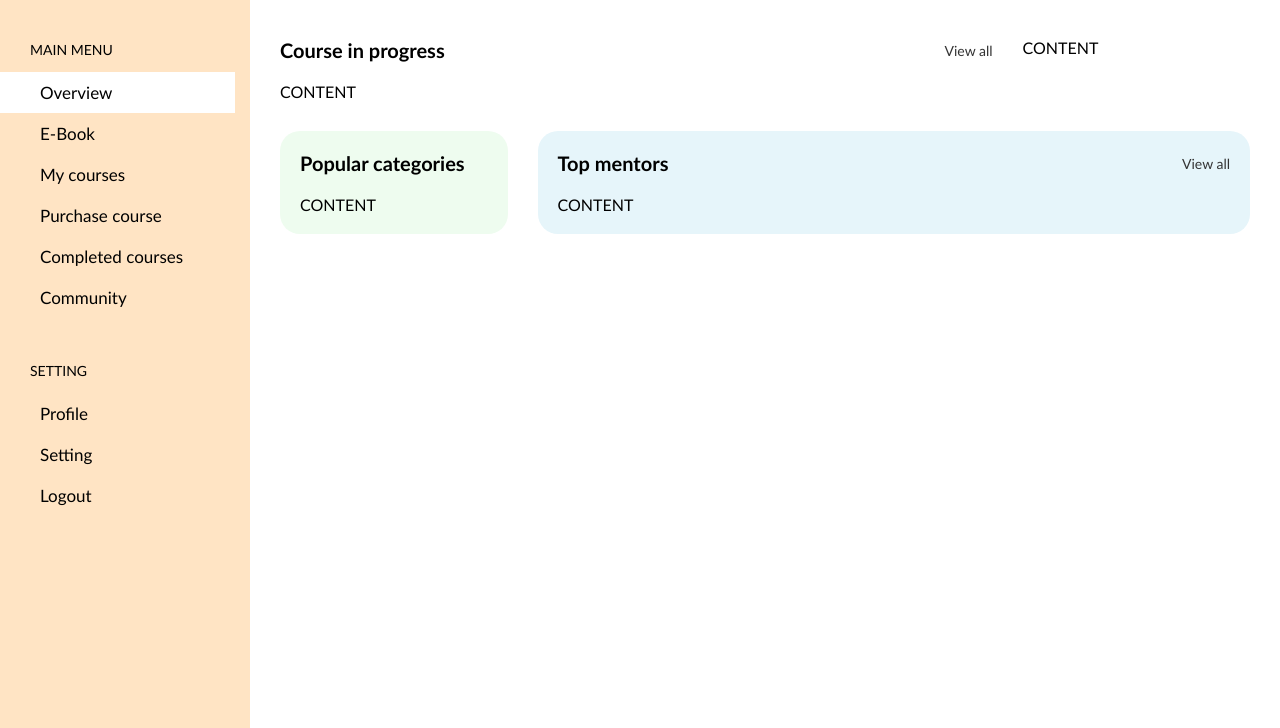
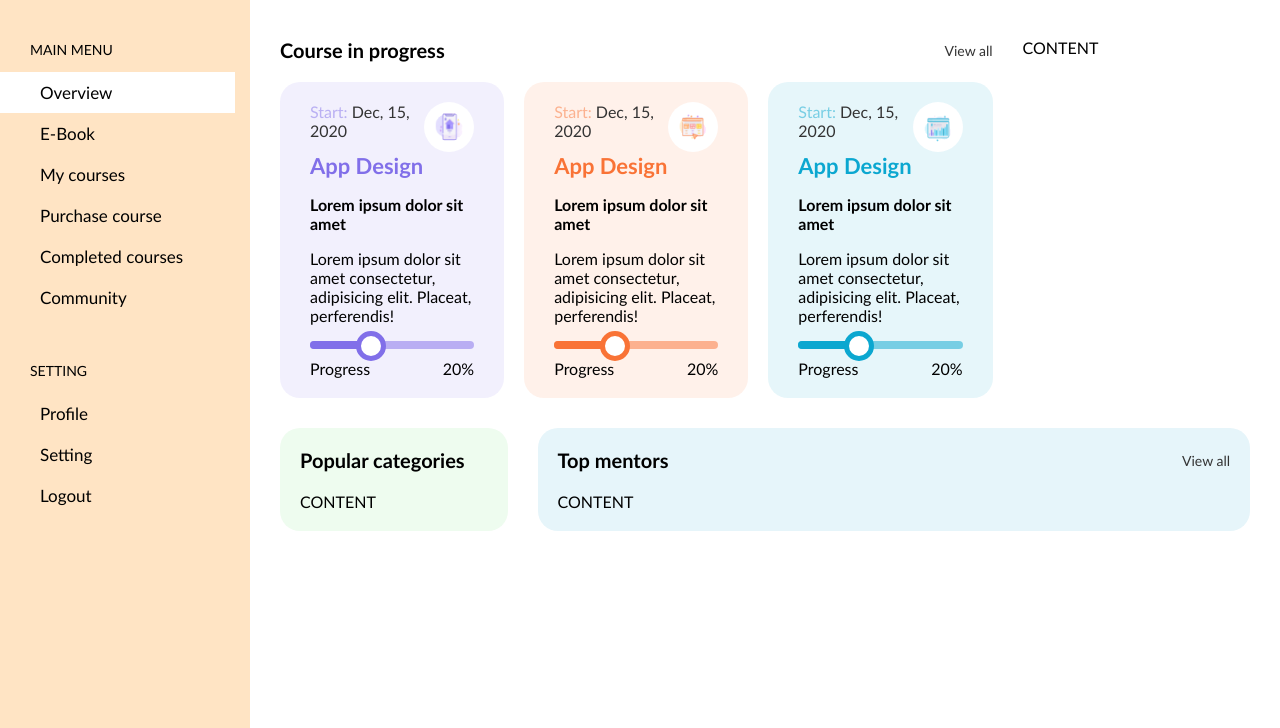
Before and after one commit to Mnde81/eduhouse, a plain HTML site: page index.html in a window 1280 px wide. Shown: the part 72-800 px from the top of the page. Drawn offline with Linux system fonts and the light colour scheme.

Commit message:
updated file

```diff
--- /dev/null
+++ b/css/courses.css
@@ -0,0 +1,146 @@
+/* :root {
+    --color1: rgba(var(--cr), var(--cg), var(--cb), 1);
+    --color2: rgba(var(--cr), var(--cg), var(--cb), 0.1);
+    --color3: rgba(var(--cr), var(--cg), var(--cb), 0.5);
+
+    --cr: 0;
+    --cg: 255;
+    --cb: 255;
+} */
+
+.course-list {
+    display: flex;
+    gap: 20px;
+
+}
+
+.course-list > .course {
+    --color1: rgba(var(--cr), var(--cg), var(--cb), 1);
+    --color2: rgba(var(--cr), var(--cg), var(--cb), 0.1);
+    --color3: rgba(var(--cr), var(--cg), var(--cb), 0.5);
+
+    --cr: 0;
+    --cg: 255;
+    --cb: 255;
+
+    width: 100%;
+    padding: 20px 30px;
+    background-color: var(--color2);
+    border-radius: 20px;
+
+}
+
+.course-list > .course.violet {
+
+    --cr: 129;
+    --cg: 111;
+    --cb: 233;
+
+}
+
+.course-list > .course.orange {
+
+    --cr: 249;
+    --cg: 115;
+    --cb: 54;
+
+}
+
+.course-list > .course.teal {
+
+    --cr: 11;
+    --cg: 167;
+    --cb: 208;
+
+}
+
+.course > .details {
+    display: flex;
+    justify-content: space-between;
+
+}
+
+.course .date {
+    color: #333;
+
+}
+
+.course .date::before {
+    content: 'Start: ';
+    color: var(--color3);
+
+}
+
+
+
+.course .icon {
+    width: 50px;
+    height: 50px;
+    background-color: white;
+    border-radius: 50%;
+    padding: 10px;
+
+}
+
+.course > .title {
+    margin: 0;
+    font-weight: bold;
+    font-size: 22px;
+    color: var(--color1);
+
+}
+
+.course > .learn {
+    font-weight: bold;
+
+}
+
+
+
+.course > .progress-bar {
+    display: flex;
+    flex-direction: column;
+    gap: 10px;
+
+}
+
+.progress-bar .progress {
+    --h: 8px;
+    height: var(--h);
+    width: 100%;
+    background-color: var(--color3);
+    border-radius: var(--h);
+
+}
+
+.progress-bar .bar {
+    width: 40%;
+    height: 100%;
+    border-radius: inherit;
+    background-color: var(--color1);
+    position: relative;
+
+}
+
+.progress-bar .bar::after {
+    content: '';
+    display: block;
+    width: 20px;
+    height: 20px;
+    border: 5px solid var(--color1);
+    background-color: white;
+    border-radius: 50%;
+    position: absolute;
+    top: -10px;
+    right: -10px;
+
+
+
+}
+
+.progress-bar .values {
+    display: flex;
+    justify-content: space-between;
+    align-items: center;
+
+}
--- a/css/main.css
+++ b/css/main.css
@@ -35,7 +35,7 @@ main {
 }
 
 .subscription {
-    grid-area: subscription ;
+    grid-area: subscription;
 
 }
 
--- a/index.html
+++ b/index.html
@@ -10,6 +10,7 @@
 
     <link rel="stylesheet" href="./css/aside.css">
     <link rel="stylesheet" href="./css/header.css">
+    <link rel="stylesheet" href="./css/courses.css">
 
 </head>
 
@@ -59,7 +60,76 @@
         <section class="block course-progress">
             <h2 class="title">Course in progress</h2>
             <a class="link" href="#">View all</a>
-            <div class="content">CONTENT</div>
+
+            <div class="content course-list">
+
+                <article class="course violet">
+                    <div class="details">
+                        <div class="date">
+                            Dec, 15, 2020
+                        </div>
+                        <img class="icon" src="./img/course1.png" alt="Course app design icon">
+                    </div>
+                    <h3 class="title">App Design</h3>
+                    <p class="learn">Lorem ipsum dolor sit amet</p>
+                    <p>Lorem ipsum dolor sit amet consectetur, adipisicing elit. Placeat, perferendis!</p>
+
+                    <div class="progress-bar">
+                        <div class="progress">
+                            <div class="bar"></div>
+                        </div>
+                        <div class="values">
+                            <div>Progress</div>
+                            <div>20%</div>
+                        </div>
+                    </div>
+
+                </article>
+
+                <article class="course orange">
+                    <div class="details">
+                        <div class="date">
+                            Dec, 15, 2020
+                        </div>
+                        <img class="icon" src="./img/course2.png" alt="Course app design icon">
+                    </div>
+                    <h3 class="title">App Design</h3>
+                    <p class="learn">Lorem ipsum dolor sit amet</p>
+                    <p>Lorem ipsum dolor sit amet consectetur, adipisicing elit. Placeat, perferendis!</p>
+                    <div class="progress-bar">
+                        <div class="progress">
+                            <div class="bar"></div>
+                        </div>
+                        <div class="values">
+                            <div>Progress</div>
+                            <div>20%</div>
+                        </div>
+                    </div>
+                </article>
+
+                <article class="course teal">
+                    <div class="details">
+                        <div class="date">
+                            Dec, 15, 2020
+                        </div>
+                        <img class="icon" src="./img/course3.png" alt="Course app design icon">
+                    </div>
+                    <h3 class="title">App Design</h3>
+                    <p class="learn">Lorem ipsum dolor sit amet</p>
+                    <p>Lorem ipsum dolor sit amet consectetur, adipisicing elit. Placeat, perferendis!</p>
+                    <div class="progress-bar">
+                        <div class="progress">
+                            <div class="bar"></div>
+                        </div>
+                        <div class="values">
+                            <div>Progress</div>
+                            <div>20%</div>
+                        </div>
+                    </div>
+                </article>
+
+
+            </div>
         </section>
 
         <section class="block subscription">
```
Also changed, not shown: img/course1.png (added), img/course2.png (added), img/course3.png (added).
